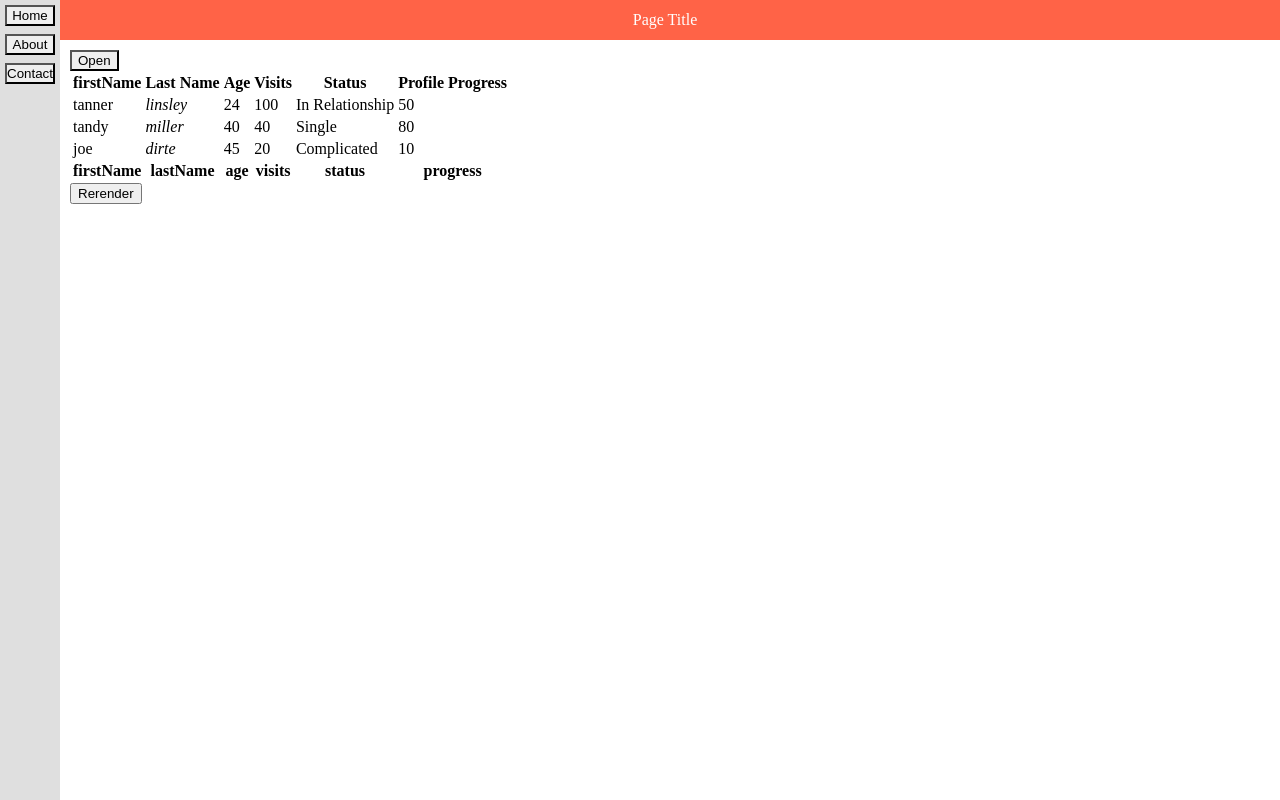
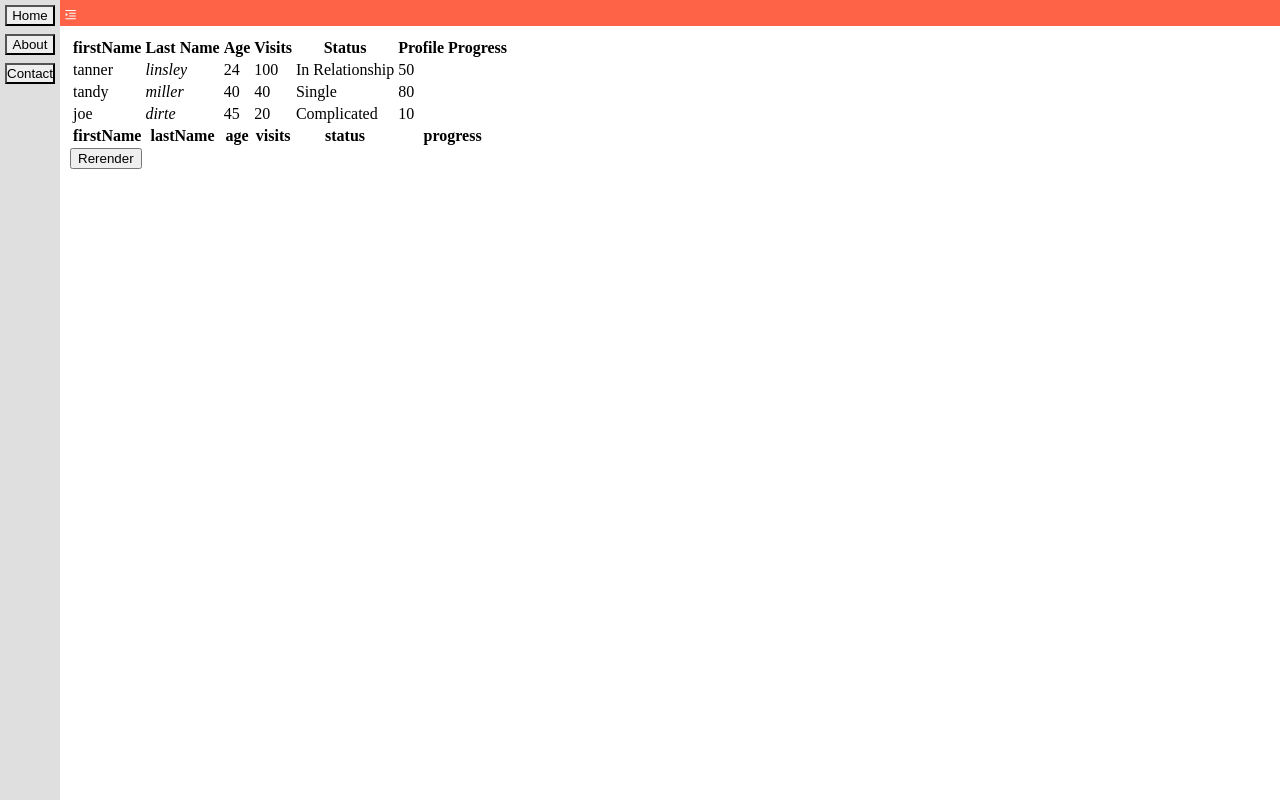
Before and after one commit to dangdinhtai0001/friday-fw-ssr, a Next.js app: page /en/table in a window 1280 px wide. Built offline with nearby package versions, Linux system fonts and the light colour scheme.

Commit message:
feat: Thủ nghiệm nút menu trên header layout

```diff
--- a/package/uriel/sidebar-with-header/Header.tsx
+++ b/package/uriel/sidebar-with-header/Header.tsx
@@ -1,26 +1,23 @@
-import { Box, Center, Flex, IconButton, Text } from '@chakra-ui/react';
-import { FontAwesomeIcon } from '@fortawesome/react-fontawesome';
-import { faChevronRight } from '@fortawesome/free-solid-svg-icons';
+import { Box, Center, Flex, IconButton, Icon } from '@chakra-ui/react';
 import { IHeaderProps } from './_types.d';
+import { AiOutlineMenuFold, AiOutlineMenuUnfold } from 'react-icons/ai';
 
 export default function Header(props: IHeaderProps) {
-    const { showSidebarButton, onShowSidebar } = props;
+    const { showSidebarButton, isShowSidebar, onShowSidebar, onCloseSidebar } = props;
+
     return (
-        <Flex bg="tomato" color="white" justifyContent="center">
-            <Box flex="1">
-                {showSidebarButton && (
-                    <IconButton
-                        icon={<FontAwesomeIcon icon={faChevronRight} />}
-                        colorScheme="blackAlpha"
-                        variant="outline"
-                        onClick={onShowSidebar}
-                        aria-label={''} />
-                )}
-            </Box>
-            <Center flex="1" h="40px">
-                <Text fontSize="xl">Page Title</Text>
-            </Center>
-            <Box flex="1" />
-        </Flex>
+        <Box bg='tomato' p={4} color='white'>
+            {showSidebarButton &&
+                <IconButton
+                    aria-label='Search database'
+                    icon={<Icon as={isShowSidebar ? AiOutlineMenuFold : AiOutlineMenuUnfold} />}
+                    backgroundColor='transparent'
+                    border='none'
+                    color='white'
+                    paddingLeft={10}
+                    onClick={isShowSidebar ? onCloseSidebar : onShowSidebar}
+                />
+            }
+        </Box>
     );
 }
--- a/package/uriel/sidebar-with-header/SidebarWithHeader.tsx
+++ b/package/uriel/sidebar-with-header/SidebarWithHeader.tsx
@@ -26,13 +26,12 @@ export default function SidebarWithHeader(props: ISidebarWithHeaderProps) {
             />
             <motion.div animate={controls} initial={{ marginLeft: '50px' }}>
                 <Header
-                    showSidebarButton={false}
-                    onShowSidebar={onClose}
+                    showSidebarButton={true}
+                    onShowSidebar={onOpen}
+                    onCloseSidebar={onClose}
+                    isShowSidebar={isOpen}
                 />
                 <Box paddingLeft='20px' paddingTop='10px'>
-                    <Button colorScheme='blue' onClick={isOpen ? onClose : onOpen}>
-                        Open
-                    </Button>
                     {children}
                 </Box>
             </motion.div>
--- a/package/uriel/sidebar-with-header/_types.d.ts
+++ b/package/uriel/sidebar-with-header/_types.d.ts
@@ -12,6 +12,8 @@ export interface ISidebarContentProps {
 }
 
 export interface IHeaderProps {
-    onShowSidebar: () => void;
+    onShowSidebar?: () => void;
+    onCloseSidebar?: () => void;
+    isShowSidebar?: boolean
     showSidebarButton?: boolean
 }
```
Also changed, not shown: package.json (+3 -6 lines), 2 other files (tests, documents, lock files or other folders).
